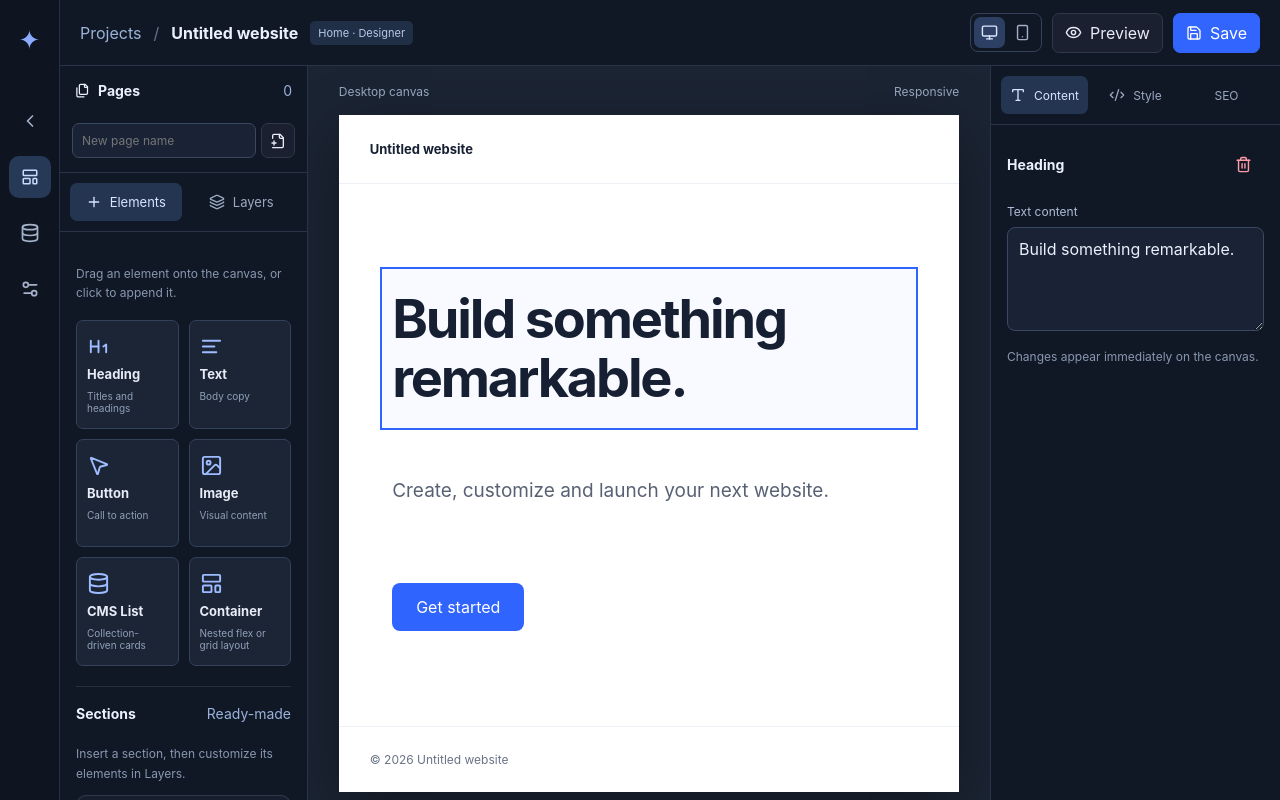
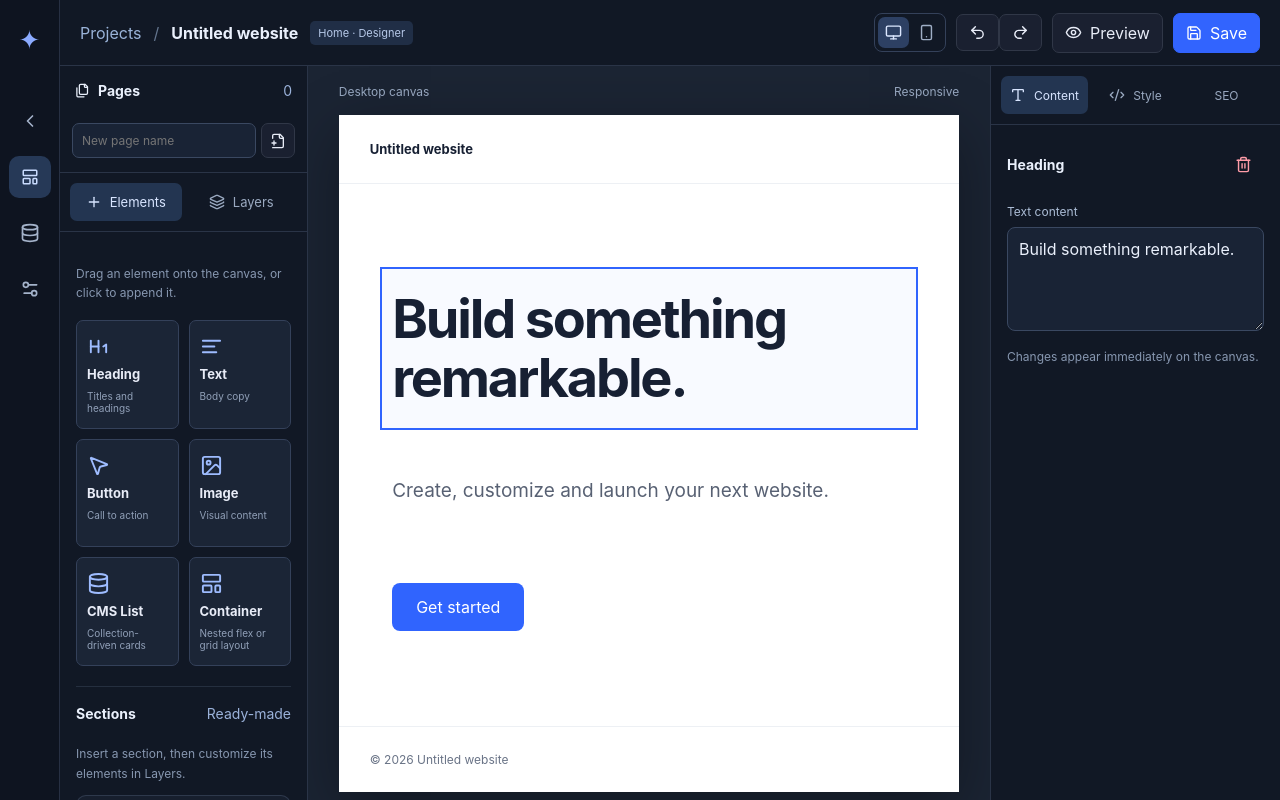
Before and after one commit to neha-coditation/ai-website-builder-cms, a Next.js app: page /designer in a window 1280 px wide. Built offline with nearby package versions, Linux system fonts and the light colour scheme.

Commit message:
Add accessible Undo and Redo toolbar buttons

```diff
--- a/app/designer/page.tsx
+++ b/app/designer/page.tsx
@@ -396,6 +396,7 @@ function Workspace() {
         <div className="builder-project"><Link href="/">Projects</Link><span>/</span><strong>{site.name}</strong><span className="builder-mode">{pageTitle} · Designer</span></div>
         <div className="builder-toolbar-actions">
           <div className="builder-device" role="group" aria-label="Viewport"><button className={device==='desktop'?'active':''} onClick={()=>setDevice('desktop')} title="Desktop"><Monitor size={17}/></button><button className={device==='mobile'?'active':''} onClick={()=>setDevice('mobile')} title="Mobile"><Smartphone size={17}/></button></div>
+          <div className="builder-history-actions" role="group" aria-label="Edit history"><button type="button" className="builder-action" title="Undo (⌘/Ctrl+Z)" aria-label="Undo" disabled={!canUndo||preview} onClick={undo}><Undo2 size={17}/></button><button type="button" className="builder-action" title="Redo (⌘/Ctrl+Shift+Z)" aria-label="Redo" disabled={!canRedo||preview} onClick={redo}><Redo2 size={17}/></button></div>
           <button className={preview?'builder-action active':'builder-action'} onClick={()=>setPreview(v=>!v)}><Eye size={17}/><span>{preview?'Exit preview':'Preview'}</span></button>
           <button className="primary" onClick={()=>void save()} disabled={!loaded||saving}><Save size={16}/>{saving?'Saving…':saved?'Saved':'Save'}</button>
         </div>
```
